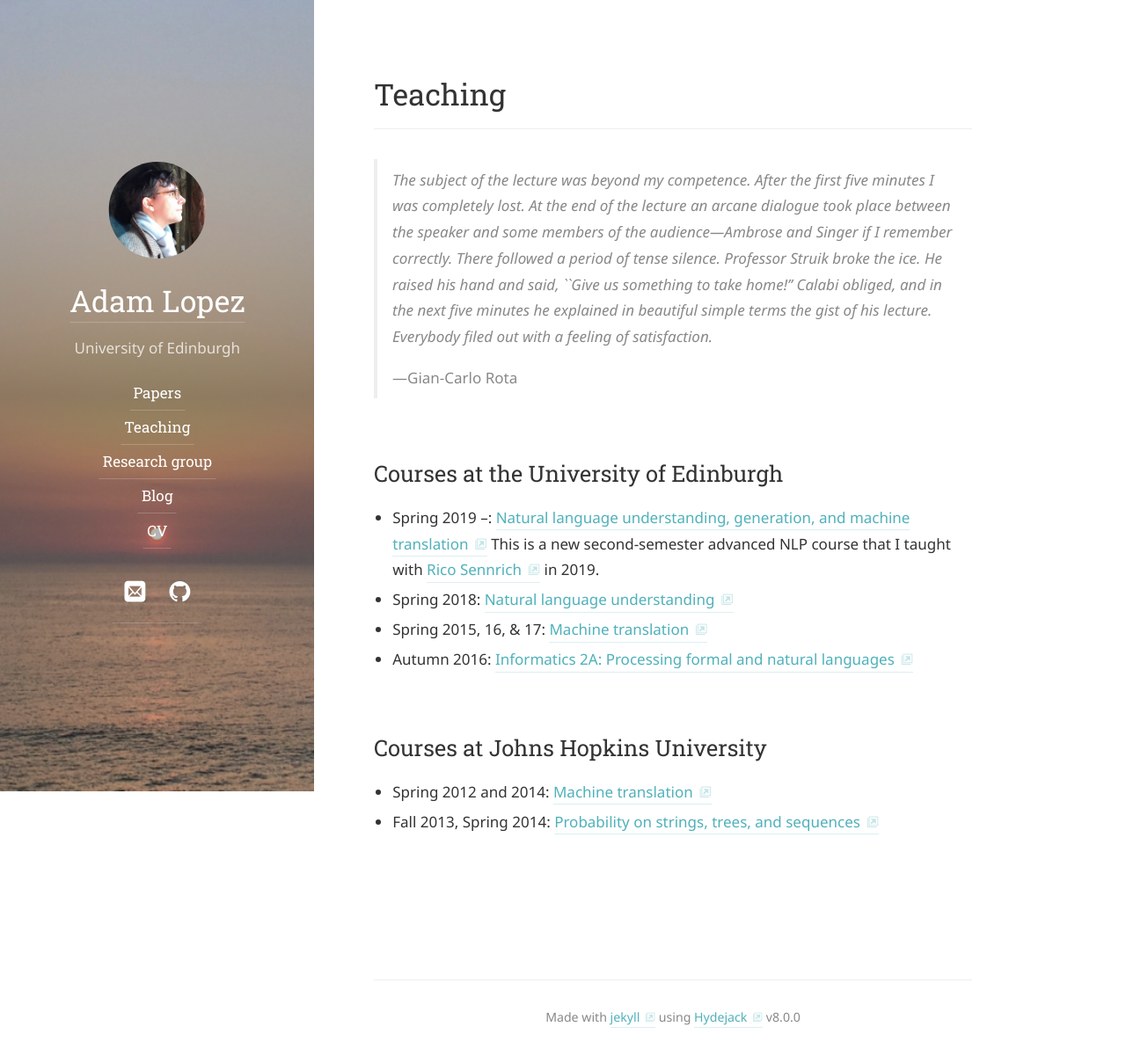
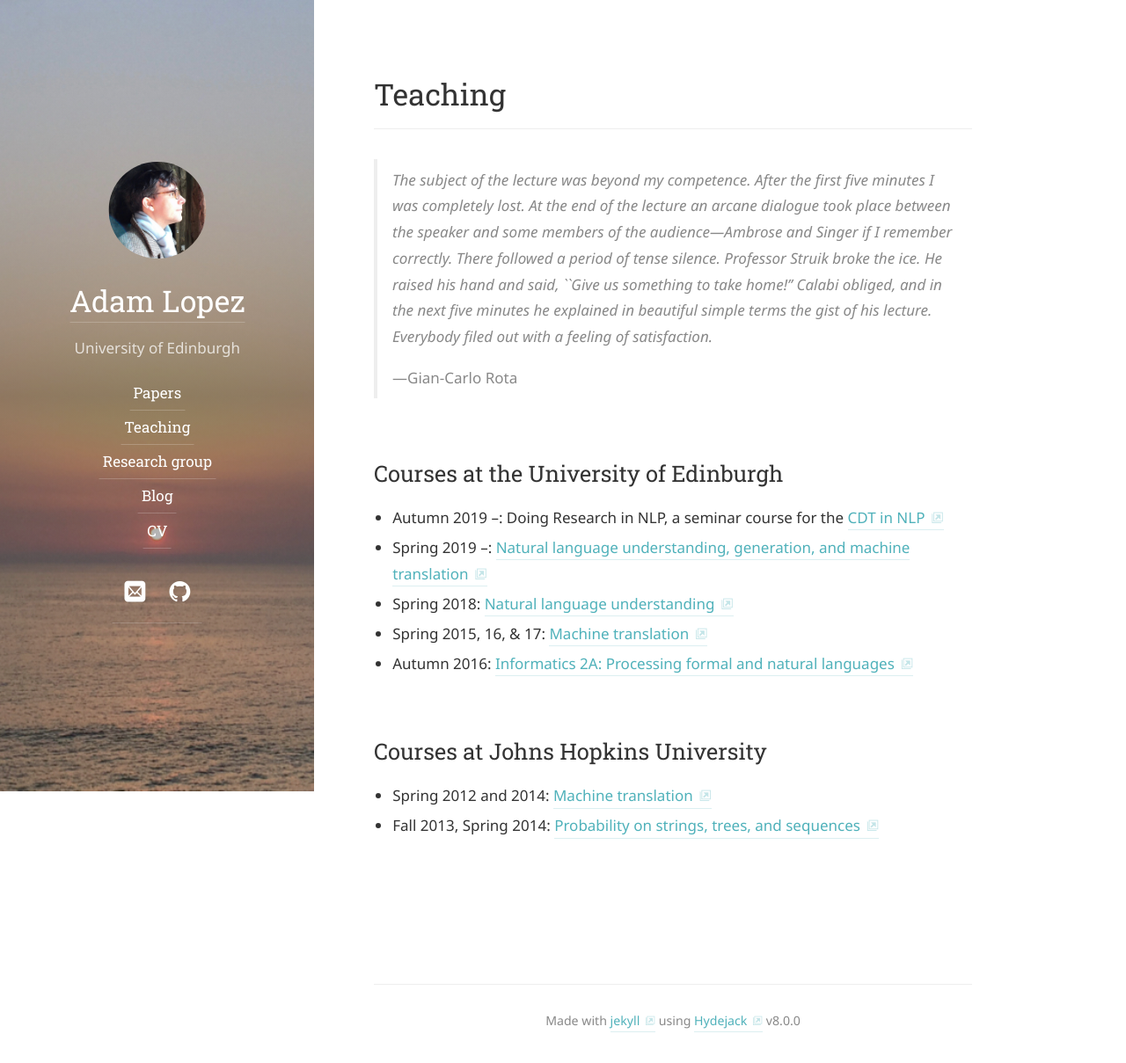
Before and after one commit to alopez/alopez.github.com, a Jekyll site: the page built from teaching.md, in a window 1280 px wide. Shown: the whole page at 88% size. Built offline with Jekyll 4.4.1, drawn with Linux system fonts in a browser that asks for light colours; some web fonts are replaced.

Commit message:
update teaching

```diff
--- a/teaching.md
+++ b/teaching.md
@@ -18,7 +18,8 @@ order:  2
 > ---Gian-Carlo Rota
 
 ## Courses at the University of Edinburgh
-* Spring 2019 &ndash;: [Natural language understanding, generation, and machine translation](https://course.inf.ed.ac.uk/nlu+) This is a new second-semester advanced NLP course that I taught with [Rico Sennrich](https://homepages.inf.ed.ac.uk/rsennric/) in 2019.
+* Autumn 2019 &ndash;: Doing Research in NLP, a seminar course for the [CDT in NLP](https://edin.ac/cdt-in-nlp)
+* Spring 2019 &ndash;: [Natural language understanding, generation, and machine translation](https://course.inf.ed.ac.uk/nlu+)
 * Spring 2018: [Natural language understanding](https://www.inf.ed.ac.uk/teaching/courses/nlu/)
 * Spring 2015, 16, &amp; 17: [Machine translation](https://alopez.github.io/mt-class/)
 * Autumn 2016: [Informatics 2A: Processing formal and natural languages](http://www.inf.ed.ac.uk/teaching/courses/inf2a/)
```
